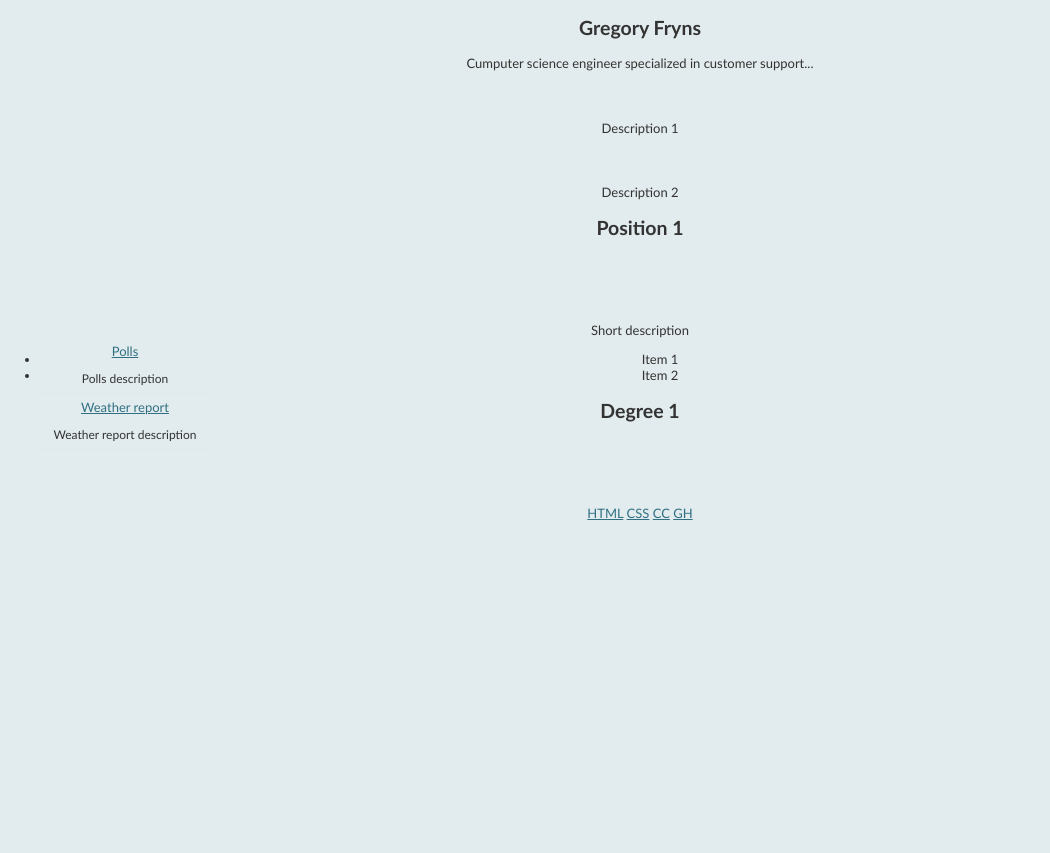
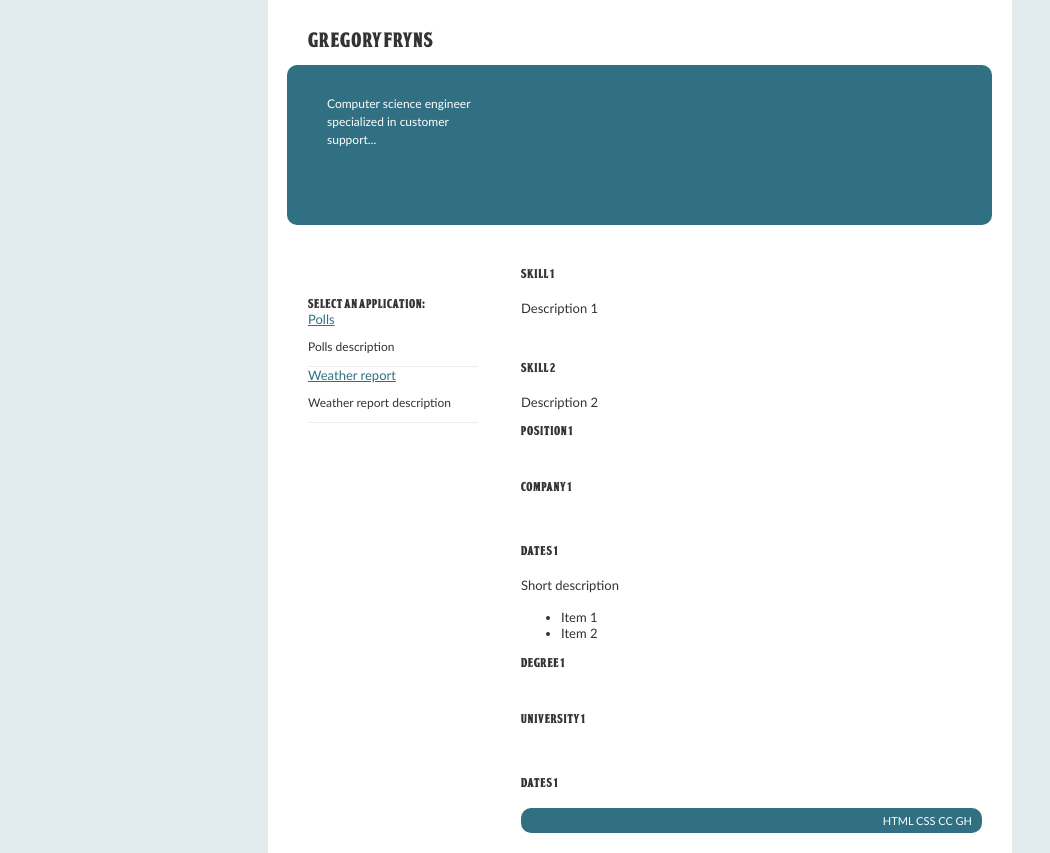
Before and after one commit to gregoryfryns/django_test, a Django app: page / in a window 1280 px wide. Shown: the whole page, without its empty margins (0-1050 px from the left). Before the commit the page ends 520 px from the top, so only its background shows below. Run offline with Django 3.2, Linux system fonts and the light colour scheme.

Commit message:
Updated home page + css

```diff
--- a/static/css/style.css
+++ b/static/css/style.css
@@ -8,7 +8,10 @@
    designer's written permission. However, feel free to study the CSS and use
    techniques you learn from it elsewhere. */
 
-
+@font-face {
+    font-family: "Bootle";
+    src: url('../fonts/bootle.ttf');
+}
 body
     {
     margin: 0;
@@ -29,7 +32,7 @@ a:hover
 
 .summary h3, .skills h3, .experience h3, .education h3, .apps-selection h3
     {
-    text-indent: 100%;
+	font-family: "Bootle", Impact;
     white-space: nowrap;
     overflow: hidden;
     }
@@ -38,62 +41,73 @@ a:hover
 .apps-selection h3.select {
     display: none;
 }
-
+*/
 .page-wrapper
     {
     margin: 0 auto;
     width: 724px;
     position: relative;
     background: #fff;
-    padding: 0 10px 0 10px;
+    padding: 0 10px 20px 10px;
     text-align: left;
-    }
-* html .page-wrapper
+	}
+.intro
     {
-    width: 744px;
-    width: 724px;
-    }
-
+	height: 225px;
+	}
 header
     {
     position: absolute;
     top: 25px;
     left: 40px;
     }
+
+.summary
+    {
+	position: absolute;
+    top: 65px;
+    right: 20px;
+    margin: 0;
+    background-color: #307082;
+	border-radius: 10px;
+	border-left: 20px;
+    color: #fff;
+    height: 160px;
+	width: 685px;
+    text-align: left;
+    padding: 0 10px 0 10px;
+    line-height: 26px;
+	font-size: 12px;
+    }
+
 h1
     {
-    background: url("logo.gif");
+    font-family: "Bootle", Impact;
     width: 156px;
     height: 25px;
     overflow: hidden;
     margin: 0;
-
-    text-indent: 100%;
     white-space: nowrap;
     overflow: hidden;
     }
+
 h2
     {
+	font-family: "Bootle", Impact;
     font-size: 12px;
     margin: 0;
     }
 
-.summary
-    {
-    padding-top: 85px;
-    }
-.summary p:last-child
+h3
     {
     font-size: 12px;
-    position: absolute;
-    top: 65px;
-    right: 20px;
-    margin: 0;
+    font-family: "Bootle", Impact;
+	 margin: 0;
     }
-.page-wrapper .intro .summary p:first-child
+
+.page-wrapper .intro .summary p
     {
     font-size: 11px;
-    background: url("background.jpg") no-repeat;
     margin: 0;
     width: 164px;
     height: 141px;
@@ -101,8 +115,7 @@ h2
     color: #fff;
     font: 12px/150% Trebuchet MS;
     }
-
-.preamble, .supporting
+.supporting
     {
     margin: 0 20px 0 243px;
     }
@@ -111,37 +124,13 @@ h2
     line-height: 150%;
     margin: 10px 0 10px 0;
     }
- .preamble h3, .explanation h3, .participation h3, .benefits h3, .requirements h3
+.skills h3, .experience h3, .education h3
     {
     width: 200px;
     height: 24px;
     margin: 40px 0 10px 0;
     }
-.preamble h3
-    {
-    background: url("heading01.gif") no-repeat;
-    }
-.explanation h3
-    {
-    background: url("heading02.gif") no-repeat;
-    }
-.participation h3
-    {
-    background: url("heading03.gif") no-repeat;
-    }
-.benefits h3
-    {
-    background: url("heading04.gif") no-repeat;
-    }
-.requirements h3
-    {
-    background: url("heading05.gif") no-repeat;
-    }
-.requirements
-    {
-    margin-bottom: 40px;
-    }
-*/
+
 .sidebar
     {
     position: absolute;
@@ -149,6 +138,11 @@ h2
     left: 0;
     width: 210px;
     }
+
+.apps-selection h3
+    {
+	padding: 0 0 0 40px;
+	}
 .apps-selection ul
     {
     list-style-type: none;
@@ -177,17 +171,19 @@ h2
     font-size: 12px;
     border-bottom: 1px solid #E6EEF0;
     }
-/*
+
 footer
     {
-    background: url("footer.gif") no-repeat;
+    background-color: #307082;
+	border-radius: 10px;
     color: #fff;
-    height: 48px;
+    height: 25px;
     text-align: right;
     padding: 0 10px 0 0;
     line-height: 26px;
     font-size: 11px;
     }
+
 footer a
     {
     color: #fff;
@@ -197,4 +193,3 @@ footer a:hover
     {
     text-decoration: underline;
     }
-*/
--- a/templates/home.html
+++ b/templates/home.html
@@ -4,7 +4,7 @@
 	<meta charset="utf-8">
 	<title>Gregory Fryns - Home page</title>
 
-	<link rel="stylesheet" media="screen" href="static/css/style.css">
+	<link rel="stylesheet" media="screen" href="../static/css/style.css">
 	<meta name="viewport" content="width=device-width, initial-scale=1.0">
 	<meta name="author" content="Gregory Fryns">
 	<meta name="description" content="A test website using Django">
@@ -25,12 +25,12 @@
 		</header>
 
 		<div class="summary" id="gfryns-summary" role="article">
-			<p>Cumputer science engineer specialized in customer support...</p>
+			<p>Computer science engineer specialized in customer support...</p>
 		</div>
 
 	</section>
 
-	<div class="main" id="gfryns-main" role="main">
+	<div class="main supporting" id="gfryns-main" role="main">
 		<div class="skills" id="gfryns-skills" role="article">
 			<h3>Skill 1</h3>
 			<p>Description 1</p>
@@ -55,11 +55,11 @@
             <h3>Dates 1</h3>
 		</div>
 
-		<footer>
+		<footer class="gfryns-footer">
 			<a href="http://validator.w3.org/check/referer" title="Check the validity of this site&#8217;s HTML" class="validate-html">HTML</a>
 			<a href="http://jigsaw.w3.org/css-validator/check/referer" title="Check the validity of this site&#8217;s CSS" class="validate-css">CSS</a>
 			<a href="http://creativecommons.org/licenses/by-nc-sa/3.0/" title="View the Creative Commons license of this site: Attribution-NonCommercial-ShareAlike." class="license">CC</a>
-			<a href="https://github.com/gregoryfryns" title="Fork this site on Github" class="github">GH</a>
+			<a href="https://github.com/gregoryfryns/django_test" title="Fork this site on Github" class="github">GH</a>
 		</footer>
 
 	</div>
```
Also changed, not shown: static/fonts/bootle.ttf (added), 2 other files.
